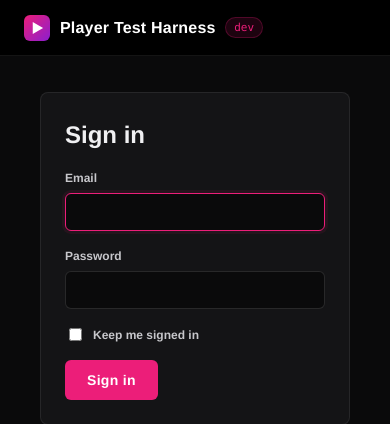
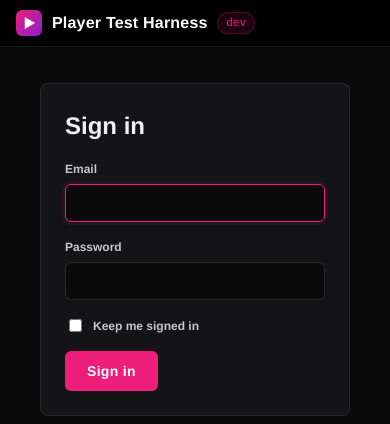
Before and after one commit to jj358mhz/player_test_harness, a Flask app: page /auth/login in a window 390 px wide. Shown: the top 424 px of the page. Run offline with Flask 3, Linux system fonts and the light colour scheme; some libraries are stand-ins or nearby versions.

Commit message:
feat: compact load bar; site header wraps on phones (v3.17.1) (#47)
Co-authored-by: Claude Opus 5.5 <noreply@anthropic.com>

```diff
--- a/app/static/css/app.css
+++ b/app/static/css/app.css
@@ -1167,6 +1167,25 @@ form.inline {
 
 /* --- narrow viewport: hide chip nav, force sections open ------------------ */
 
+/* Site header: wrap the nav under the brand instead of overflowing. */
+@media (max-width: 860px) {
+    .site-header {
+        height: auto;
+    }
+    .site-header__inner {
+        flex-wrap: wrap;
+        gap: 6px 16px;
+        padding: 10px 16px;
+    }
+    .site-header__nav {
+        flex-wrap: wrap;
+        gap: 6px 14px;
+    }
+    .site-header__user {
+        display: none; /* the signed-in email; Sign out stays */
+    }
+}
+
 @media (max-width: 640px) {
     /* Chip nav: horizontal scroll instead of wrap so it fits narrow screens */
     .workspace-nav {
--- a/pyproject.toml
+++ b/pyproject.toml
@@ -1,6 +1,6 @@
 [project]
 name = "player-test-harness"
-version = "3.17.0"
+version = "3.17.1"
 description = "Uplynk playback triage harness: signed playback, channel sync, and low-latency monitoring"
 readme = "README.md"
 requires-python = ">=3.12"
```
Also changed, not shown: CLAUDE.md (+2 -1 lines), frontend/src/app.ts (+8 -0 lines), frontend/src/styles/player.css (+28 -0 lines), CHANGELOG.md, 1 other file.
